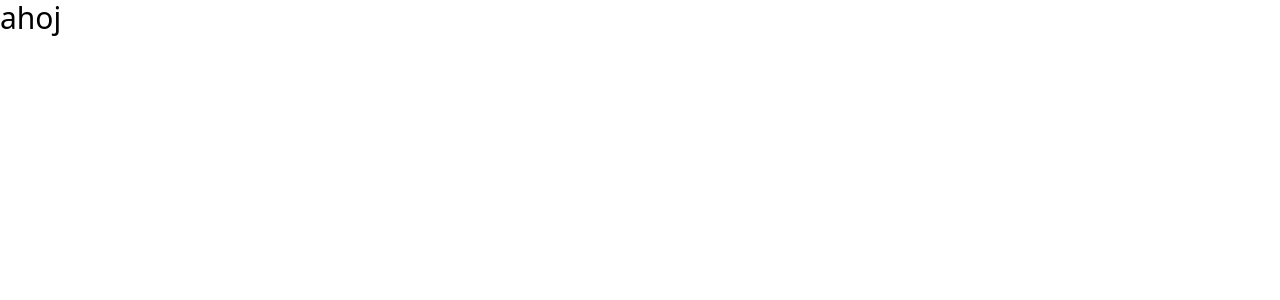
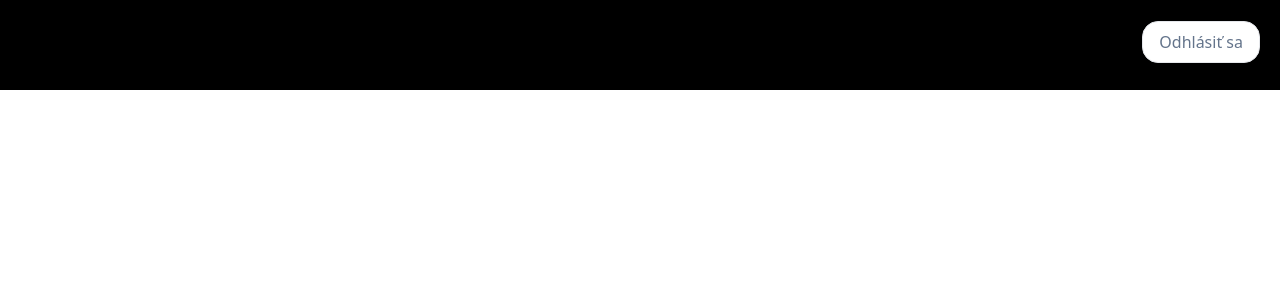
Before and after one commit to deno555/h3-skola, a Vue app: page / in a window 1280 px wide. Shown: the top 300 px of the page. Built offline with nearby package versions, Linux system fonts and the light colour scheme.

Commit message:
header done

```diff
--- a/src/App.vue
+++ b/src/App.vue
@@ -1,14 +1,14 @@
 <template>
-  <HelloWorld></HelloWorld>
+  <mainHeader></mainHeader>
 </template>
 
 <script>
-import HelloWorld from './components/HelloWorld.vue'
+import mainHeader from './components/mainHeader.vue'
 
 export default {
   name: 'App',
   components: {
-    HelloWorld
+    mainHeader
   }
 }
 </script>
--- a/src/components/HelloWorld.vue
+++ /dev/null
@@ -1,3 +0,0 @@
-<template>
-  <h1 class="text-3xl">ahoj</h1>
-</template>
--- /dev/null
+++ b/src/components/mainHeader.vue
@@ -0,0 +1,5 @@
+<template>
+  <div class="w-1440 h-[90px] bg-black">
+      <a class="float-right border rounded-2xl bg-white text-slate-500 px-4 py-2 mt-[21px] mr-[20px]">Odhlásiť sa</a>
+  </div>
+</template>
```
Also changed, not shown: public/index.html (+10 -5 lines).
